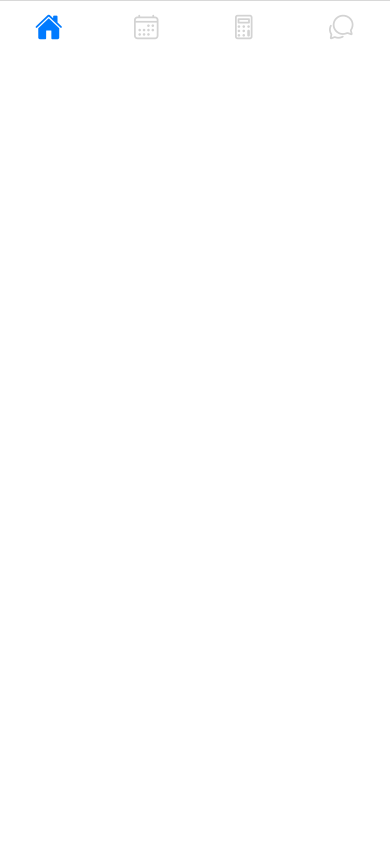
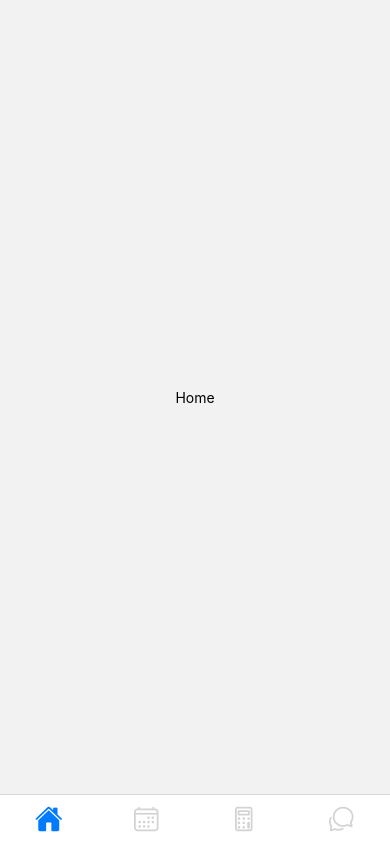
Before and after one commit to yeo-gi/yeogi, a React Native app in the folder frontend/: screen / in a window 390 px wide. Built offline with nearby package versions, Linux system fonts and the light colour scheme.

Commit message:
fix: 하단 내비바 위치 수정

```diff
--- a/frontend/App.tsx
+++ b/frontend/App.tsx
@@ -1,11 +1,12 @@
 import React from 'react';
-import {View} from 'react-native';
+// import {View} from 'react-native';
 import BottomNav from './src/components/BottomNav';
+import {NavigationContainer} from '@react-navigation/native';
 
 export default function App() {
   return (
-    <View>
+    <NavigationContainer>
       <BottomNav />
-    </View>
+    </NavigationContainer>
   );
 }
--- a/frontend/src/components/BottomNav.tsx
+++ b/frontend/src/components/BottomNav.tsx
@@ -1,5 +1,4 @@
 import React from 'react';
-import {NavigationContainer} from '@react-navigation/native';
 import {createBottomTabNavigator} from '@react-navigation/bottom-tabs';
 import Ionicons from 'react-native-vector-icons/Ionicons';
 import {Home, Calculate, Community, Travel} from './index';
@@ -44,7 +43,6 @@ const getTabBarIcon = (routeName: string, focused: boolean) => {
 
 export default function BottomNav() {
   return (
-    <NavigationContainer>
     <Tab.Navigator initialRouteName={homeName} screenOptions={screenOptions}>
       <Tab.Screen
         name={homeName}
@@ -75,6 +73,5 @@ export default function BottomNav() {
         })}
       />
     </Tab.Navigator>
-    </NavigationContainer>
   );
 }
```
Lines whose indentation alone changed are shown as unchanged.
